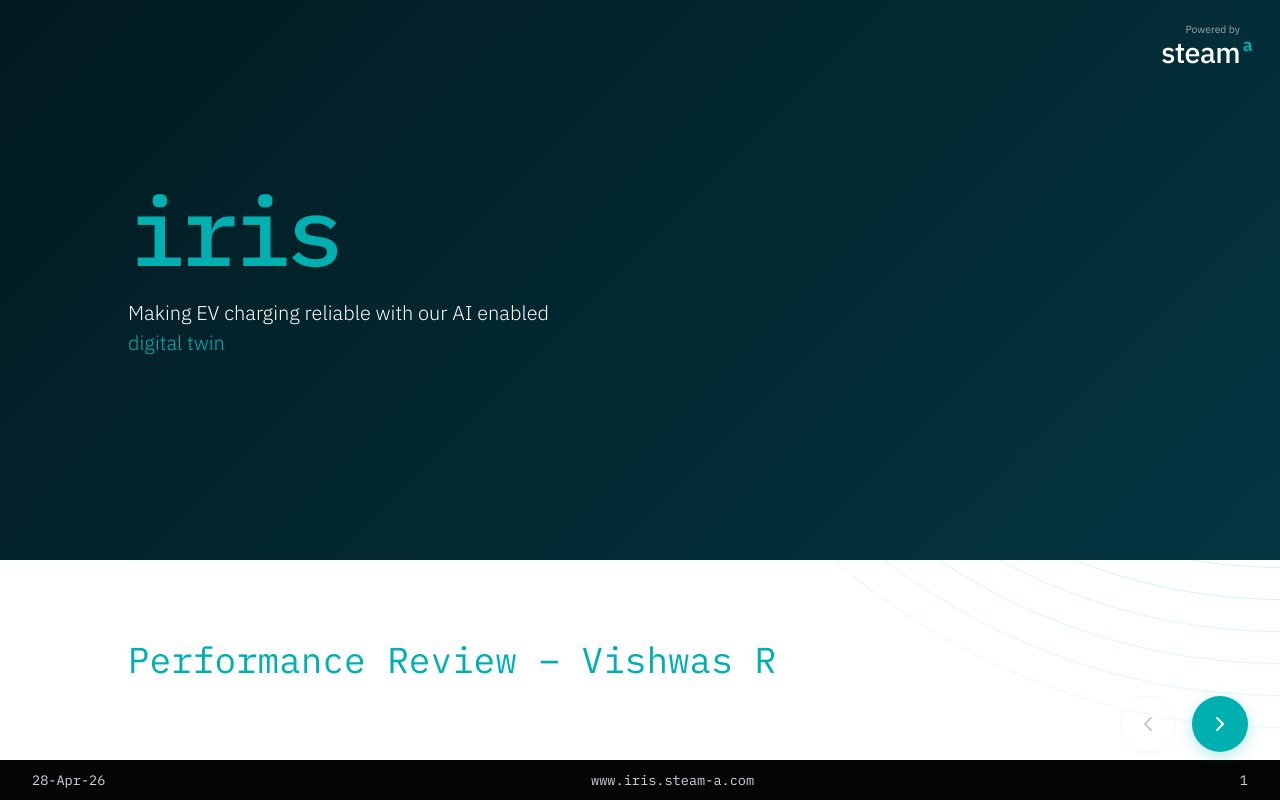
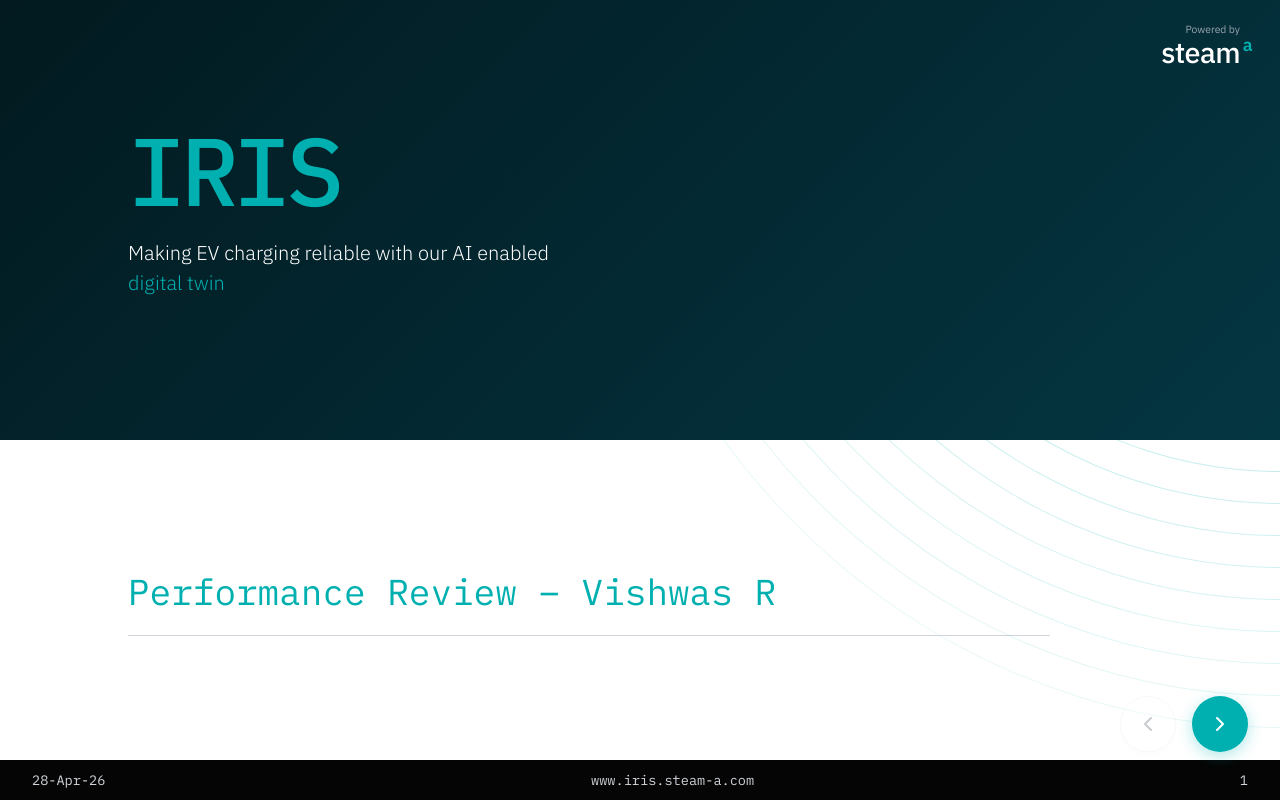
Before and after one commit to vishwasramesh17/Appraisal-content, a React (Vite) app: page / in a window 1280 px wide. Built offline with nearby package versions, Linux system fonts and the light colour scheme.

Commit message:
UI Tweaks: IRIS casing, intro spacing and underline, overall rating on eval slide

```diff
--- a/src/App.css
+++ b/src/App.css
@@ -87,7 +87,7 @@
 }
 
 .intro-top {
-  flex: 0 0 70%;
+  flex: 0 0 55%;
   background: linear-gradient(135deg, #021a20, #043642);
   position: relative;
   overflow: hidden;
@@ -97,10 +97,11 @@
 }
 
 .intro-bottom {
-  flex: 0 0 25%;
+  flex: 0 0 40%;
   background: white;
   display: flex;
-  align-items: center;
+  flex-direction: column;
+  justify-content: center;
   padding: 0 10%;
 }
 
@@ -121,11 +122,18 @@
   font-weight: 300;
 }
 
+.intro-title-wrapper {
+  border-bottom: 1px solid #d1d5db;
+  width: 90%;
+  padding-bottom: 1rem;
+}
+
 .intro-main-title {
   color: #00B0B0;
   font-size: 2.25rem;
   font-weight: 400;
   margin: 0;
+  font-family: 'IBM Plex Mono', monospace;
 }
 
 /* Footers */
--- a/src/App.jsx
+++ b/src/App.jsx
@@ -47,7 +47,7 @@
           initial={{opacity: 0, x: -20}} animate={{opacity: 1, x:0}}
           className="iris-title"
         >
-          iris
+          IRIS
         </motion.h1>
         <motion.p
           initial={{opacity: 0, x: -20}} animate={{opacity: 1, x:0}} transition={{delay: 0.2}}
@@ -58,12 +58,14 @@
       </div>
     </div>
     <div className="intro-bottom">
-      <motion.h2
+      <motion.div
         initial={{opacity: 0, y: 20}} animate={{opacity: 1, y:0}} transition={{delay: 0.4}}
-        className="intro-main-title"
+        className="intro-title-wrapper"
       >
-        Performance Review – Vishwas R
-      </motion.h2>
+        <h2 className="intro-main-title">
+          Performance Review – Vishwas R
+        </h2>
+      </motion.div>
     </div>
     <div className="footer dark-footer">
       <span>28-Apr-26</span>
@@ -437,7 +439,11 @@
     title: "8. The 6 Qualities of a Steam-A Professional",
     content: (
       <div className="eval-container">
-        <div className="score-grid">
+        <div className="flex justify-between items-center mb-2 pb-4 border-b border-gray-100">
+           <div className="text-gray-500 font-semibold uppercase tracking-wider">Self Evaluation</div>
+           <div className="text-4xl font-bold text-[#00B0B0]">8.7<span className="text-xl text-gray-400 font-normal"> / 10 Overall</span></div>
+        </div>
+        <div className="score-grid mt-4">
           <ScoreBar label="Courage to Promise" score={9} max={10} delay={0.1} text={<>Realistic estimation backed by <span className="highlight-text">cross-team alignment</span>.</>} />
           <ScoreBar label="Commitment to Deliver" score={9} max={10} delay={0.2} text={<>Continuous tracking and proactive blocker resolution.</>} />
           <ScoreBar label="Attention to Detail" score={9.5} max={10} delay={0.3} text={<>Caught edge cases pre-prod. Validated AI against <span className="highlight-text">raw logs</span>.</>} />
```
